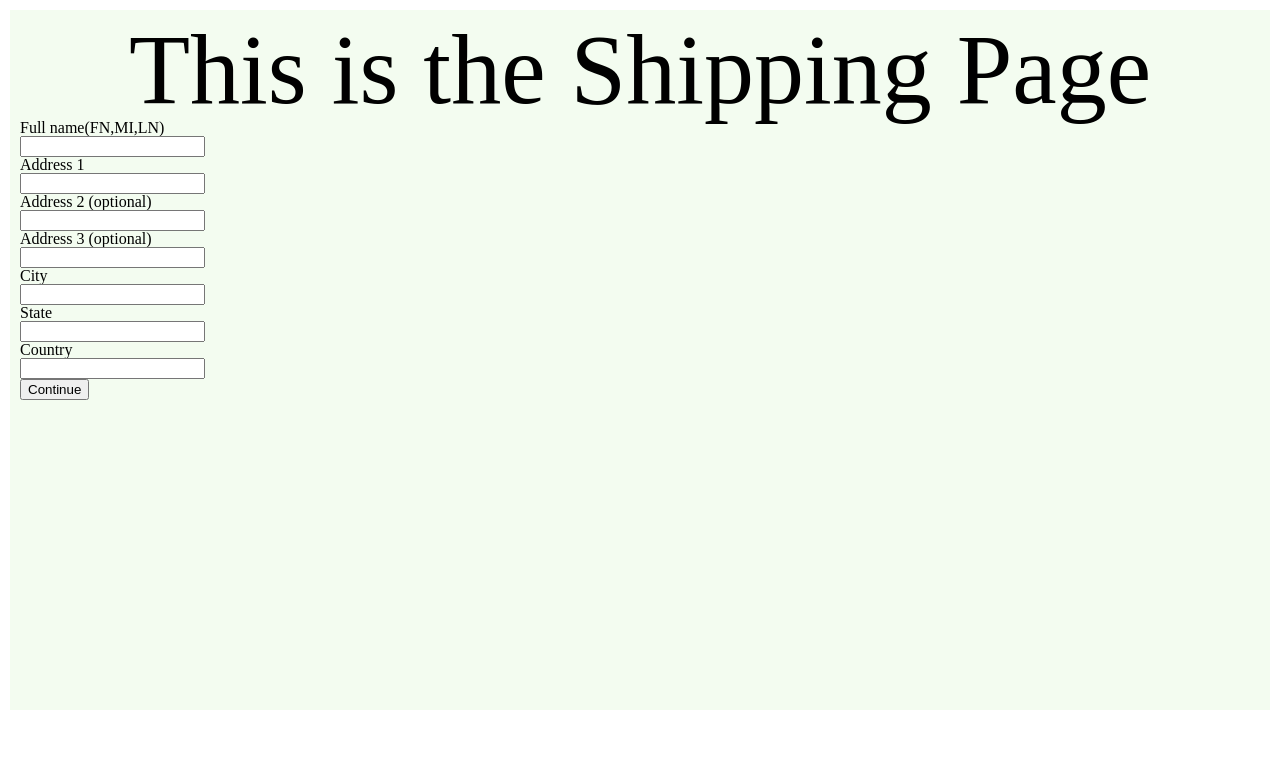
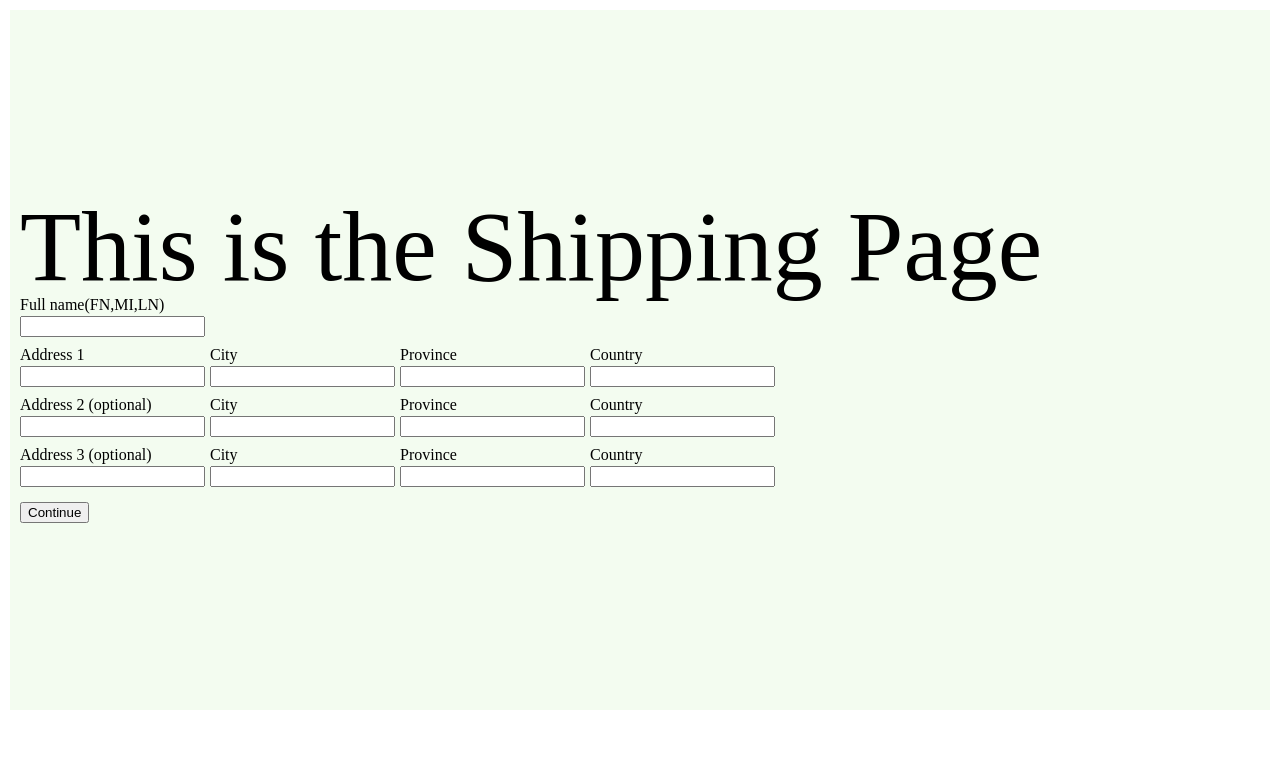
Before and after one commit to JezReal/shoppingcart-system, a PHP site: page /shipping.php in a window 1280 px wide. Shown: the part 40-800 px from the top of the page. Run offline with PHP 8.4, Linux system fonts and the light colour scheme.

Commit message:
shipping

```diff
--- a/pages/shipping.php
+++ b/pages/shipping.php
@@ -10,6 +10,15 @@ function logout()
 
 if ($_SERVER["REQUEST_METHOD"] == "POST" && isset($_POST["logoutButton"])) {
     logout();
+}
+
+
+
+if ($_SERVER['REQUEST_METHOD'] == "POST" and isset($_POST['continueButton'])) {
+
+    $_SESSION['address_is_set'] = "true";
+
+    header("location: payment.php");
 }
 ?>
 
@@ -39,6 +48,7 @@ if ($_SERVER["REQUEST_METHOD"] == "POST" && isset($_POST["logoutButton"])) {
             if (isset($_SESSION["user_id"])) {
                 $firstname = Authenticator::getLoggedInUserFirstname($_SESSION["user_id"]);
                 echo "<p>" . $firstname . "</p>";
+
                 ?>
 
                 <a href="./cart.php">Cart</a>
@@ -55,7 +65,7 @@ if ($_SERVER["REQUEST_METHOD"] == "POST" && isset($_POST["logoutButton"])) {
         </div>
     </nav>
 
-    <section>
+    <section >
 
         <h1>This is the Shipping Page</h1>
 
@@ -63,22 +73,76 @@ if ($_SERVER["REQUEST_METHOD"] == "POST" && isset($_POST["logoutButton"])) {
         <div id="shipping_container">
 
             <form class="shippingInfoForm" action="shipping.php" method="post">
+
                 <label for="fullName">Full name(FN,MI,LN)</label><br>
                 <input type="text" name="fullName" required><br>
+
+                <div class="address_container">
+
+                    <div class="field_container">
                         <label for="address1">Address 1</label><br>
                         <input type="text" name="address1" required><br>
+                    </div>
+
+                    <div class="field_container">
+                         <label for="city1">City</label><br>
+                         <input type="text" name="city1" required><br>
+                    </div>
+
+                    <div class="field_container">
+                        <label for="province1">Province</label><br>
+                        <input type="text" name="province1" required><br>
+                    </div>
+
+                    <div class="field_container">
+                        <label for="country1">Country</label><br>
+                        <input type="text" name="country1" required><br>
+                    </div>
+
+                </div>
+
+                <div class="address_container">
+                    <div class="field_container">
                         <label for="address2">Address 2 (optional)</label><br>
                         <input type="text" name="address2"><br>
+                    </div>
+                    <div class="field_container">
+                        <label for="city">City</label><br>
+                        <input type="text" name="city"><br>
+                    </div>
+
+                    <div class="field_container">
+                        <label for="province1province2">Province</label><br>
+                        <input type="text" name="province2"><br>
+                    </div>
+
+                    <div class="field_container">
+                        <label for="country2">Country</label><br>
+                        <input type="text" name="country2"><br>
+                    </div>
+                </div>
+
+                <div class="address_container">
+                    <div class="field_container">
                         <label for="address3">Address 3 (optional)</label><br>
                         <input type="text" name="address3"><br>
+                    </div>
+                    <div class="field_container">
+                        <label for="city">City</label><br>
+                        <input type="text" name="city" ><br>
+                    </div>
 
-                <label for="city">City</label><br>
-                <input type="text" name="city" required><br>
-                <label for="state">State</label><br>
-                <input type="text" name="state"><br>
-                <label for="country">Country</label><br>
-                <input type="text" name="country"><br>
-                <button id="checkOutButton" type="submit" name="continueButton">Continue</button>
+                    <div class="field_container">
+                        <label for="province3">Province</label><br>
+                        <input type="text" name="province3"><br>
+                    </div>
+
+                    <div class="field_container">
+                        <label for="country3">Country</label><br>
+                        <input type="text" name="country3"><br>
+                    </div>
+                </div>
+                <button id="continue_button" type="submit" name="continueButton">Continue</button>
             </form>
 
         </div>
--- a/styles/cart.css
+++ b/styles/cart.css
@@ -1,13 +1,13 @@
 section {
-    height: 85vh;
+    height: 100vh;
     margin: 10px;
     padding: 10px;
     background-color: #F3FCF0;
 }
 
-section h1 {
+section h2 {
     text-align: center;
-    font-size: 100px;
+    font-size: 50px;
 }
 
 table,  td {
--- a/styles/shipping.css
+++ b/styles/shipping.css
@@ -3,9 +3,39 @@ section {
     margin: 10px;
     padding: 10px;
     background-color: #F3FCF0;
+    align-content: center;
 }
 
 section h1 {
     text-align: center;
     font-size: 100px;
+    display: inline-block;
 }
+
+#shipping_container{
+    width: 200px;
+    horiz-align: center;
+}
+
+.address_container{
+    display: grid;
+    grid-template-columns: 1fr 1fr 1fr 1fr 1fr;
+    grid-gap: 5px;
+    margin-top: 10px;
+}
+
+#continue_button{
+    margin-top: 15px;
+}
+
+label{
+    margin-bottom: 20px;
+}
+
+input{
+    margin-top: 3px;
+}
+
+form{
+    position: center;
+}
```
Also changed, not shown: pages/cart.php (+20 -9 lines). Lines whose indentation alone changed are shown as unchanged.
